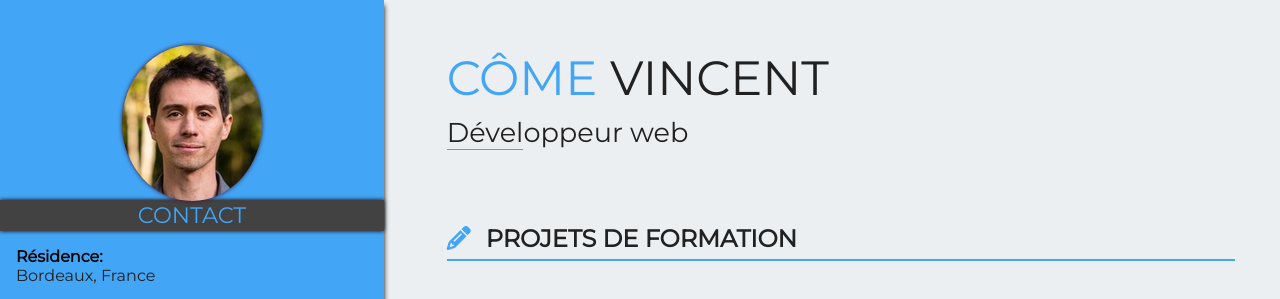
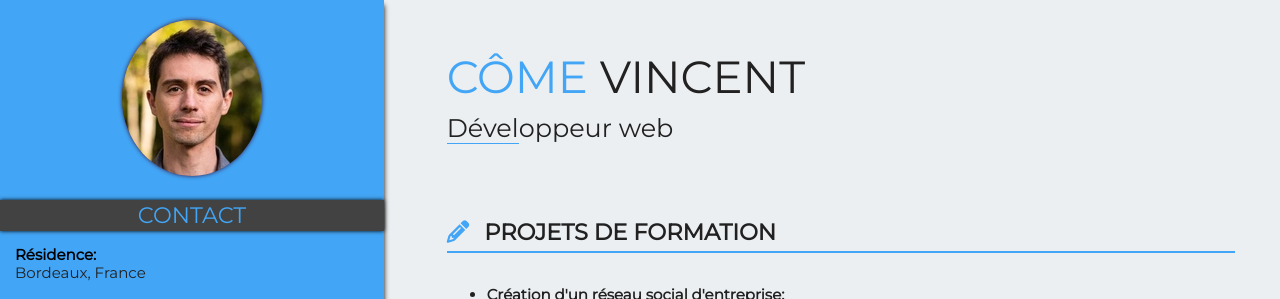
Before and after one commit to CVincent88/CV-en, a plain HTML site: page index.html in a window 1280 px wide. Shown: the top 299 px of the page. Drawn offline with Linux system fonts and the light colour scheme.

Commit message:
Adaptation format A4

```diff
--- a/public/CSS/style.css
+++ b/public/CSS/style.css
@@ -5,7 +5,7 @@ Initialisation de la grille pour disposer le Titre + corps du CV
 body{
    box-sizing: border-box;
    font-family: "Montserrat", "Sans-Serif";
-   font-size: 16px;
+   font-size: 15px;
    line-height: 1.2;
    margin: 0;
    color: #212121;
@@ -31,7 +31,7 @@ h1, h2, h3{
    background-color: #42A5F5;
    margin: 0;
    text-align: center;
-   padding: 45px 0 25px;
+   padding: 20px 0 25px;
    box-shadow: 0px 5px 5px black;
 }
 
@@ -189,7 +189,7 @@ h1, h2, h3{
 .corpsCV_titre{
    border-bottom: 2px solid #42A5F5;
    padding-bottom: 5px;
-   margin: 25px 0;
+   /* margin: 25px 0; */
 }
 
 .corpsCV i{
```
